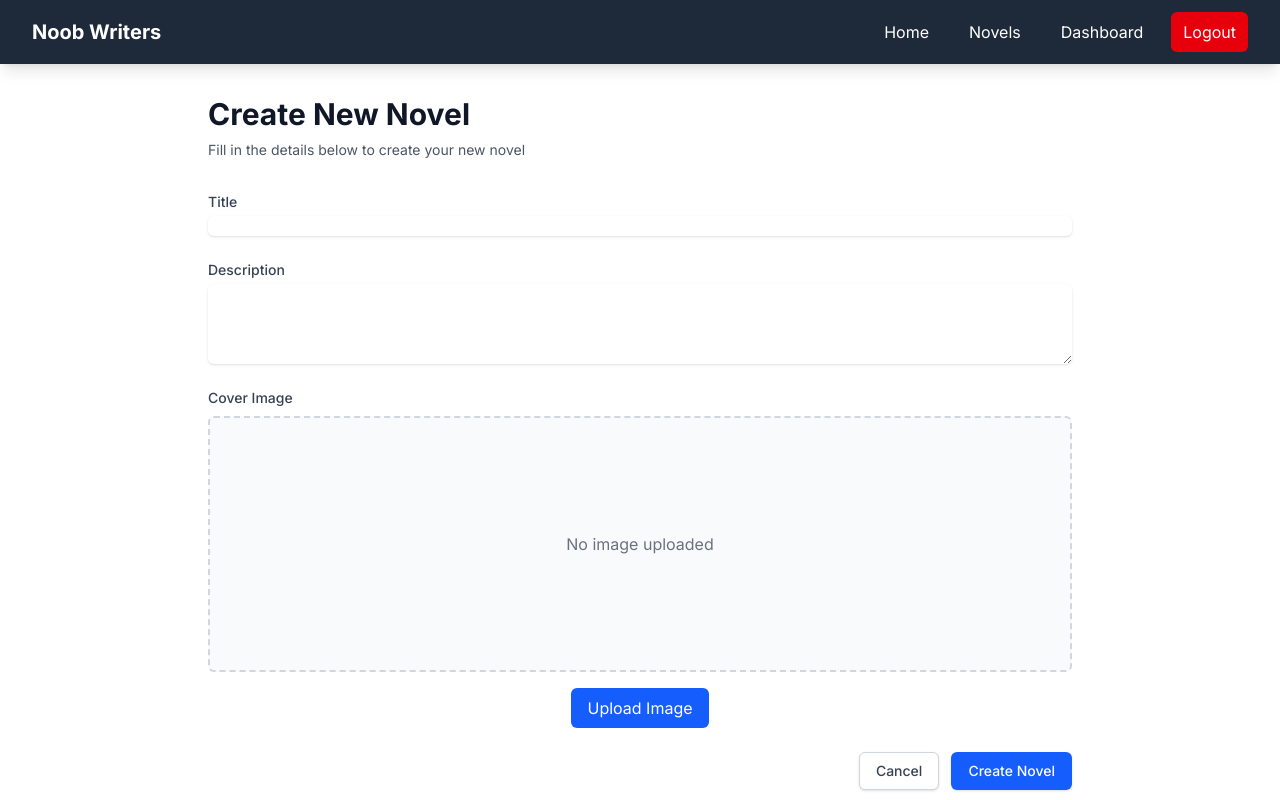
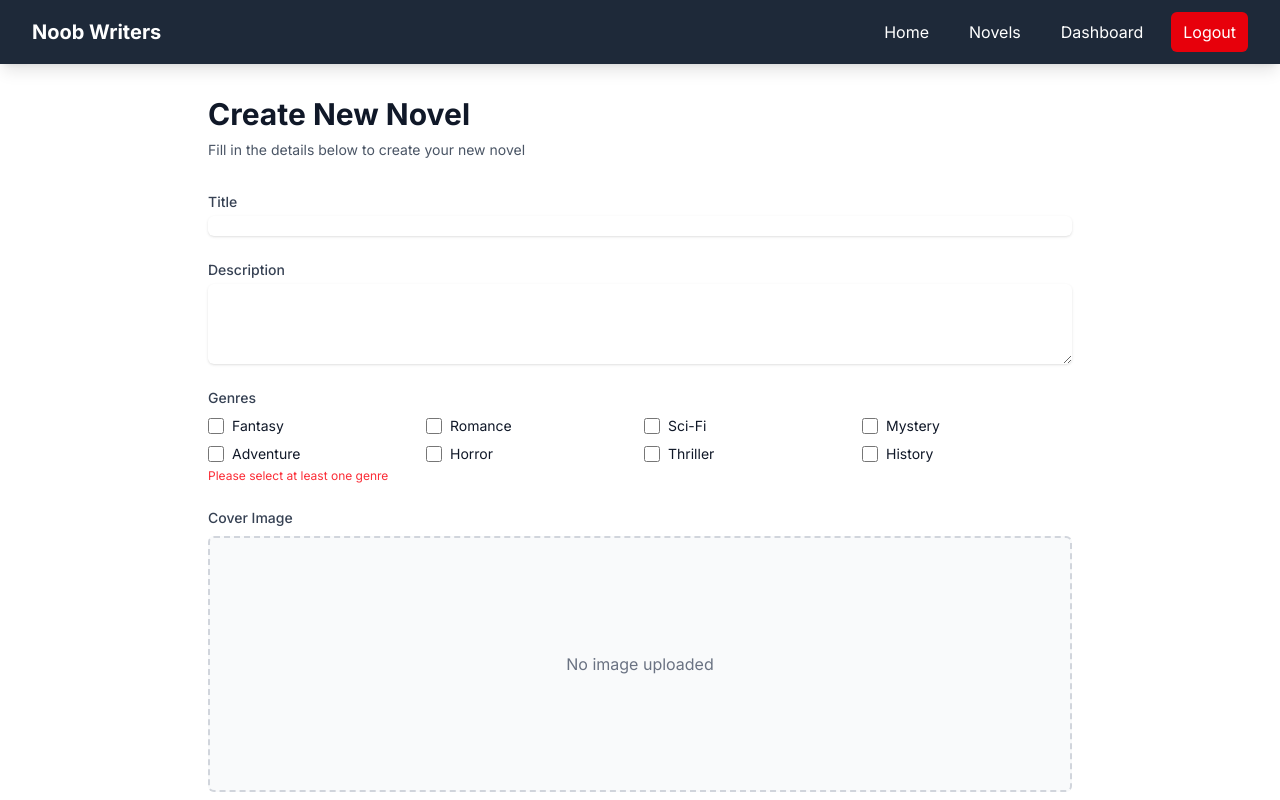
Before and after one commit to debdutta777/writerapp, a Next.js app: page /novels/create in a window 1280 px wide. Shown: the top 800 px of the page. Built offline with nearby package versions, Linux system fonts and the light colour scheme; no server answers; sample sign-in values are in the browser's storage.

Commit message:
genre add

```diff
--- a/src/app/api/novels/route.ts
+++ b/src/app/api/novels/route.ts
@@ -16,12 +16,19 @@ export async function POST(req: NextRequest) {
     }
 
     // Parse JSON data
-    const { title, description, coverImage } = await req.json();
+    const { title, description, coverImage, genres } = await req.json();
 
     // Validate inputs
     if (!title || !description) {
       return NextResponse.json(
         { message: 'Title and description are required' },
+        { status: 400 }
+      );
+    }
+
+    if (!genres || !Array.isArray(genres) || genres.length === 0) {
+      return NextResponse.json(
+        { message: 'At least one genre is required' },
         { status: 400 }
       );
     }
@@ -34,6 +41,7 @@ export async function POST(req: NextRequest) {
       title,
       description,
       coverImage,
+      genres,
       author: session.user.id,
       views: 0,
     });
@@ -59,6 +67,7 @@ export async function GET(req: NextRequest) {
     // Get query parameters
     const { searchParams } = new URL(req.url);
     const authorId = searchParams.get('authorId');
+    const genre = searchParams.get('genre');
     const limit = parseInt(searchParams.get('limit') || '10');
     const page = parseInt(searchParams.get('page') || '1');
     const skip = (page - 1) * limit;
@@ -67,6 +76,9 @@ export async function GET(req: NextRequest) {
     const query: Record<string, unknown> = {};
     if (authorId) {
       query.author = authorId;
+    }
+    if (genre) {
+      query.genres = { $in: [genre] };
     }
 
     // Get novels
--- a/src/app/novels/create/page.tsx
+++ b/src/app/novels/create/page.tsx
@@ -6,10 +6,14 @@ import { useSession } from 'next-auth/react';
 import Link from 'next/link';
 import ImageUpload from '@/components/ImageUpload';
 
+// Predefined genres matching the reader-side application
+const GENRES = ['Fantasy', 'Romance', 'Sci-Fi', 'Mystery', 'Adventure', 'Horror', 'Thriller', 'History'];
+
 export default function CreateNovel() {
   const [title, setTitle] = useState('');
   const [description, setDescription] = useState('');
   const [coverImage, setCoverImage] = useState('');
+  const [selectedGenres, setSelectedGenres] = useState<string[]>([]);
   const [loading, setLoading] = useState(false);
   const [error, setError] = useState('');
   const router = useRouter();
@@ -29,6 +33,14 @@ export default function CreateNovel() {
     );
   }
 
+  const handleGenreToggle = (genre: string) => {
+    setSelectedGenres(prev =>
+      prev.includes(genre)
+        ? prev.filter(g => g !== genre)
+        : [...prev, genre]
+    );
+  };
+
   const handleSubmit = async (e: React.FormEvent) => {
     e.preventDefault();
     setLoading(true);
@@ -39,11 +51,16 @@ export default function CreateNovel() {
         throw new Error('Title and description are required');
       }
 
+      if (selectedGenres.length === 0) {
+        throw new Error('Please select at least one genre');
+      }
+
       // Create data object to send
       const novelData = {
         title,
         description,
         coverImage,
+        genres: selectedGenres,
       };
 
       const res = await fetch('/api/novels', {
@@ -108,6 +125,31 @@ export default function CreateNovel() {
 
         <div>
           <label className="block text-sm font-medium text-gray-700 mb-2">
+            Genres
+          </label>
+          <div className="grid grid-cols-2 sm:grid-cols-4 gap-2">
+            {GENRES.map((genre) => (
+              <div key={genre} className="flex items-center">
+                <input
+                  id={`genre-${genre}`}
+                  type="checkbox"
+                  className="h-4 w-4 text-blue-600 focus:ring-blue-500 border-gray-300 rounded"
+                  checked={selectedGenres.includes(genre)}
+                  onChange={() => handleGenreToggle(genre)}
+                />
+                <label htmlFor={`genre-${genre}`} className="ml-2 block text-sm text-gray-900">
+                  {genre}
+                </label>
+              </div>
+            ))}
+          </div>
+          {selectedGenres.length === 0 && (
+            <p className="mt-1 text-xs text-red-500">Please select at least one genre</p>
+          )}
+        </div>
+
+        <div>
+          <label className="block text-sm font-medium text-gray-700 mb-2">
             Cover Image
           </label>
           <ImageUpload
--- a/src/models/Novel.ts
+++ b/src/models/Novel.ts
@@ -19,6 +19,10 @@ const novelSchema = new mongoose.Schema<Novel>(
       ref: 'User',
       required: true,
     },
+    genres: {
+      type: [String],
+      default: [],
+    },
     views: {
       type: Number,
       default: 0,
--- a/src/types/index.ts
+++ b/src/types/index.ts
@@ -17,6 +17,7 @@ export interface Novel {
   coverImage?: string;
   author: ObjectId | User;
   chapters?: Chapter[];
+  genres?: string[];
   views: number;
   createdAt?: Date;
   updatedAt?: Date;
```
